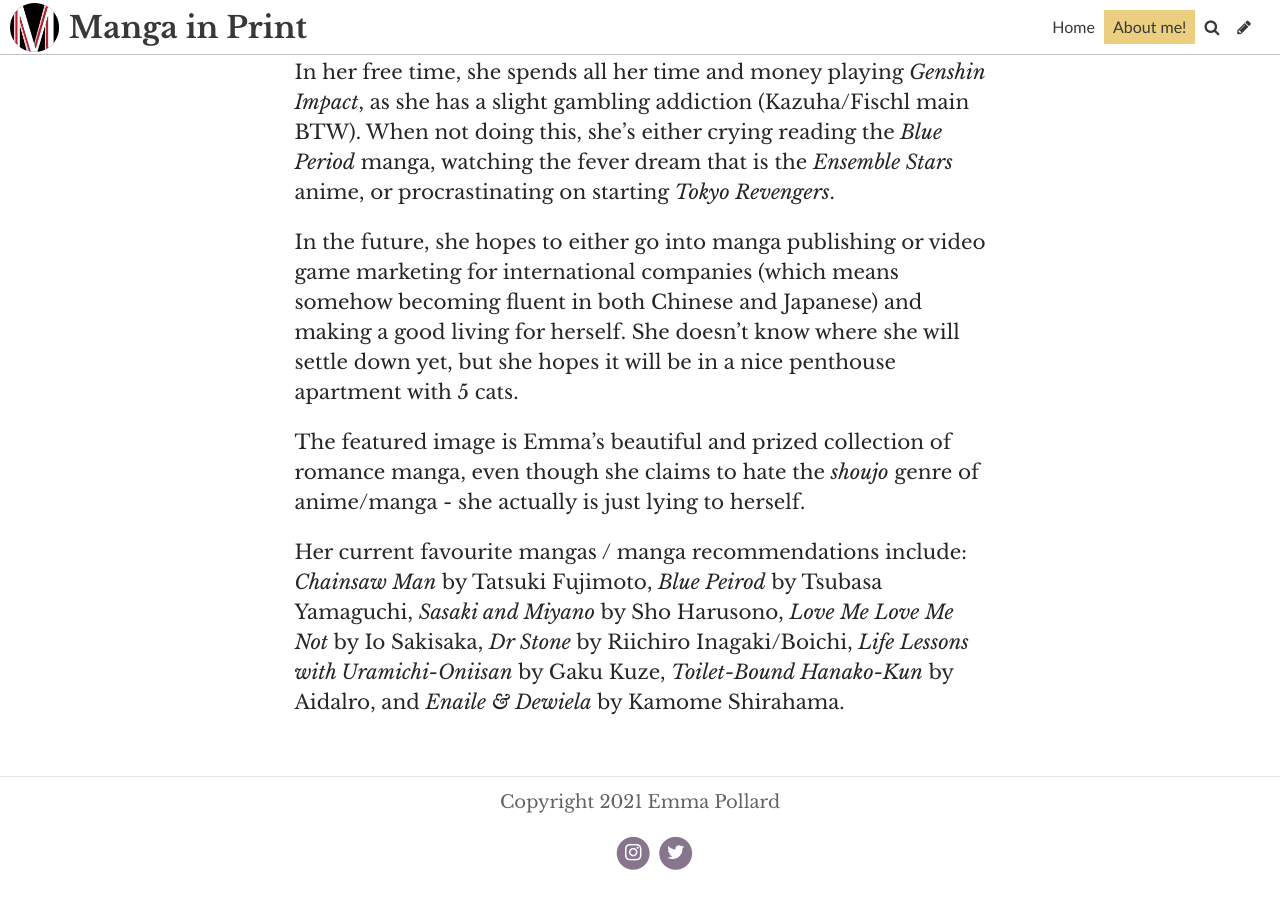
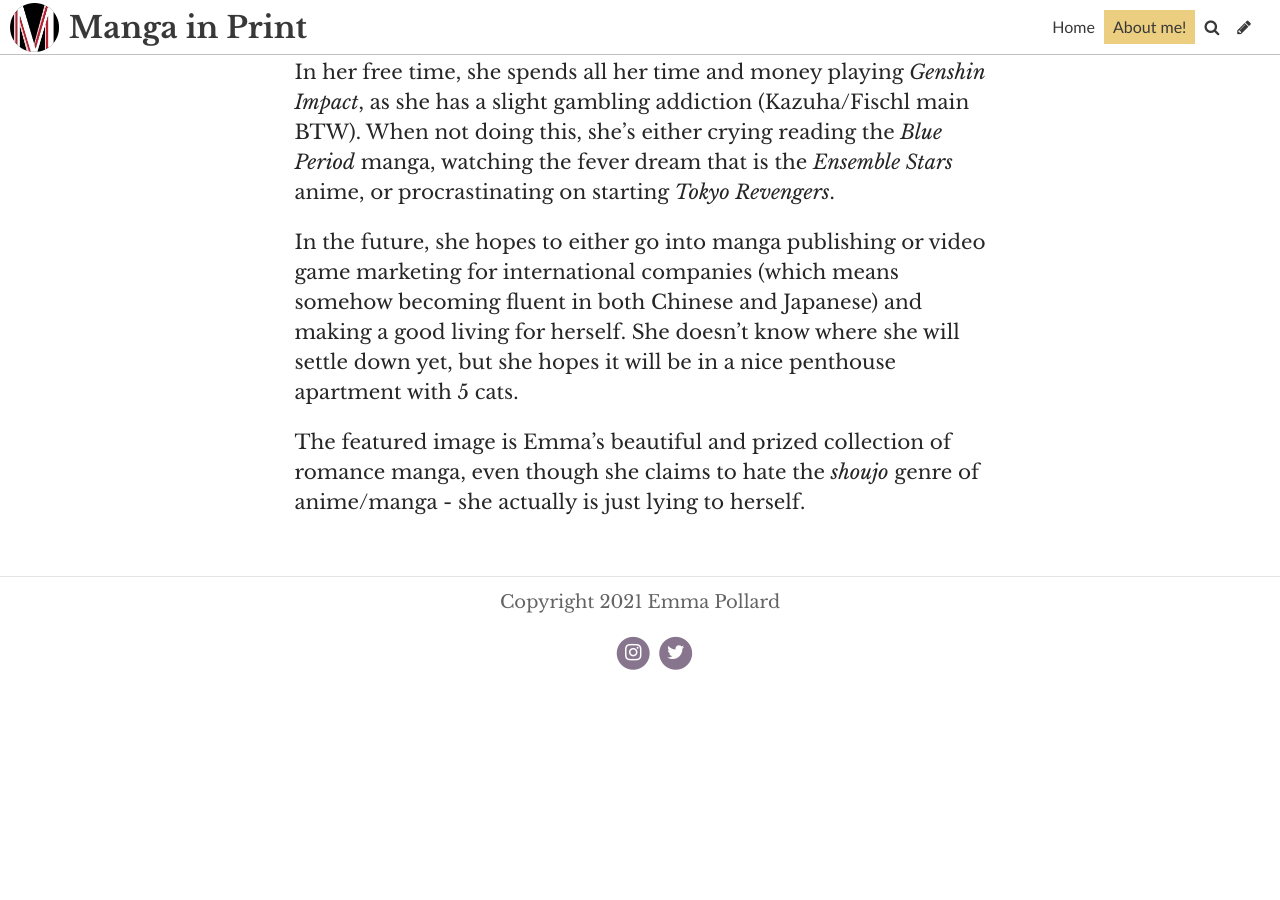
Before and after one commit to emmapollard/typographicdesign, a Jekyll site: the page built from pages/about.md, in a window 1280 px wide and 900 px high, scrolled down 868 px. Built offline with Jekyll 4.4.1, drawn with Linux system fonts in a browser that asks for light colours; some web fonts are replaced; after the commit the page ends 1568 px from its top, so only the background shows below that.

Commit message:
Update Page “about”

```diff
--- a/pages/about.md
+++ b/pages/about.md
@@ -20,5 +20,3 @@ In her free time, she spends all her time and money playing *Genshin Impact*, as
 In the future, she hopes to either go into manga publishing or video game marketing for international companies (which means somehow becoming fluent in both Chinese and Japanese) and making a good living for herself. She doesn't know where she will settle down yet, but she hopes it will be in a nice penthouse apartment with 5 cats.
 
 The featured image is Emma's beautiful and prized collection of romance manga, even though she claims to hate the *shoujo* genre of anime/manga - she actually is just lying to herself.
-
-Her current favourite mangas / manga recommendations include: *Chainsaw Man* by Tatsuki Fujimoto, *Blue Peirod* by Tsubasa Yamaguchi, *Sasaki and Miyano* by Sho Harusono, *Love Me Love Me Not* by Io Sakisaka, *Dr Stone* by Riichiro Inagaki/Boichi, *Life Lessons with Uramichi-Oniisan* by Gaku Kuze, *Toilet-Bound Hanako-Kun* by Aidalro, and *Enaile & Dewiela* by Kamome Shirahama.
```
